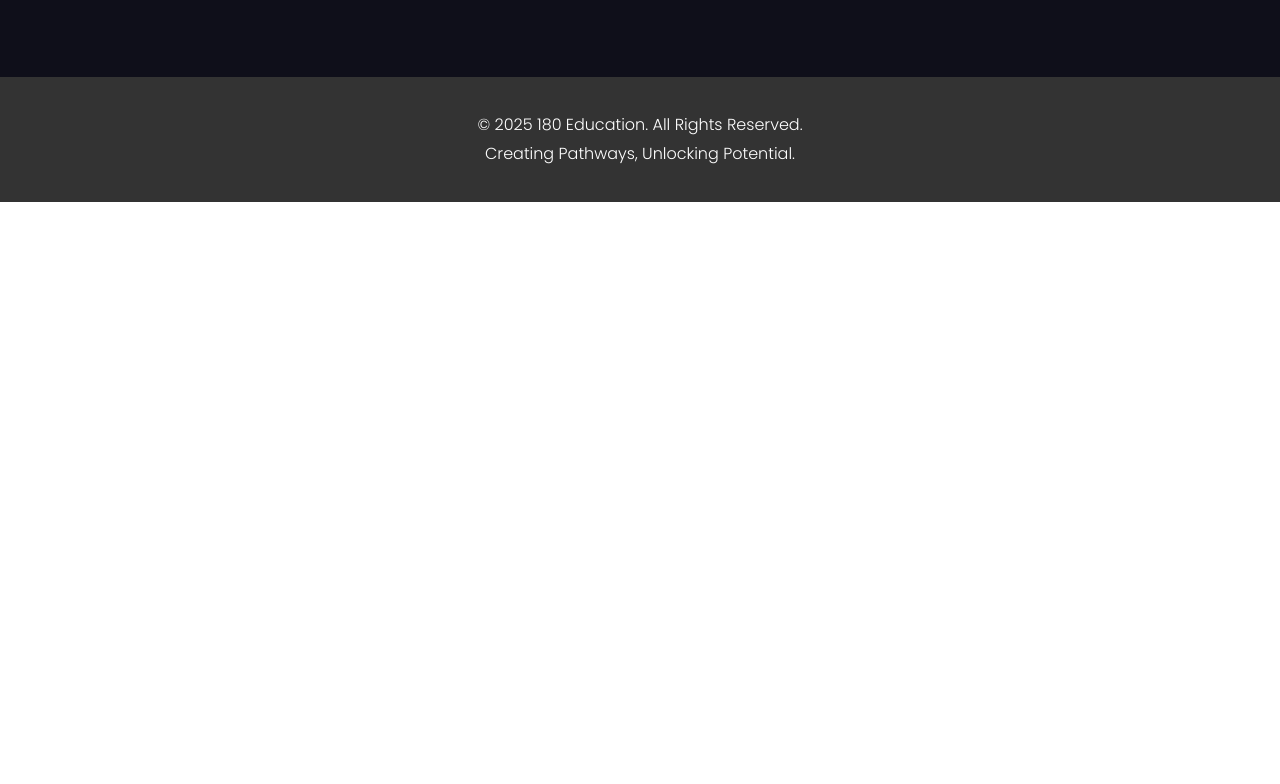
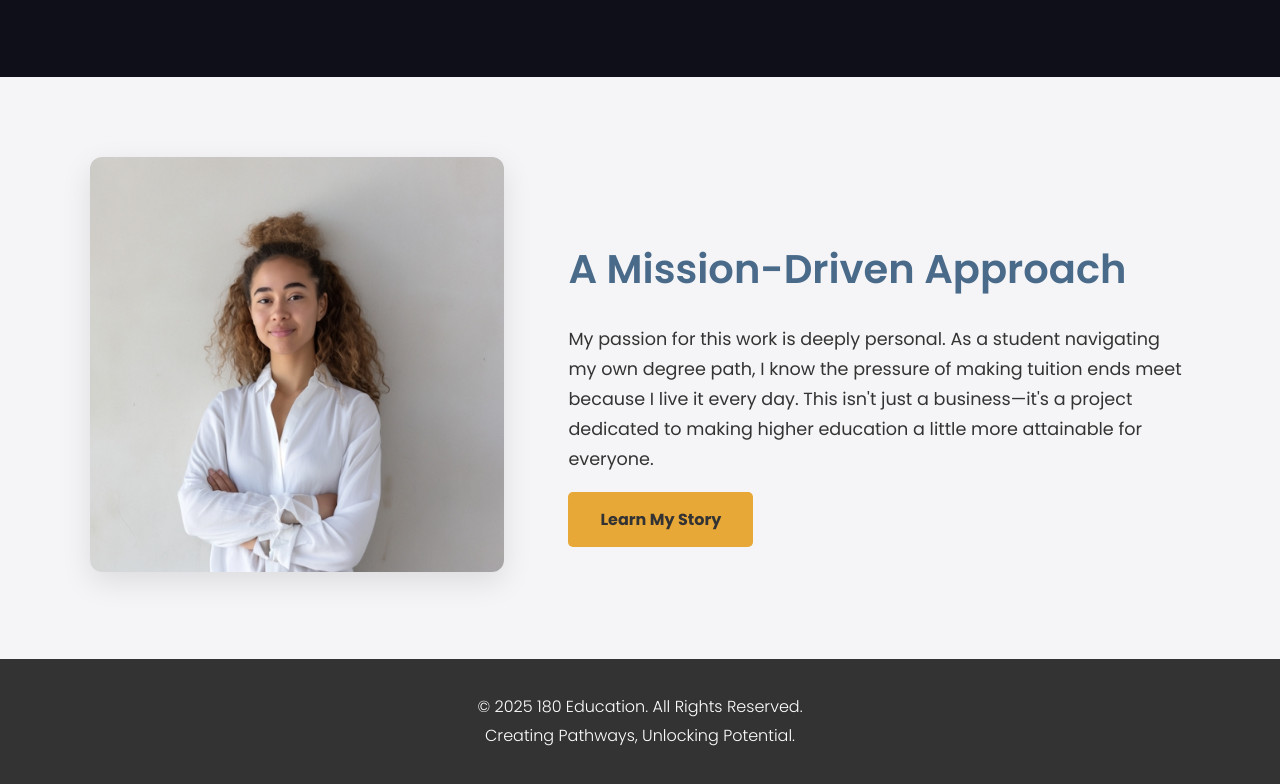
Before and after one commit to ToriaKami/180-education-website, a plain HTML site: page index.html in a window 1280 px wide. Shown: the part 1521-2305 px from the top of the page. Before the commit the page ends 1723 px from the top, so only its background shows below. Drawn offline with Linux system fonts and the light colour scheme.

Commit message:
Add files via upload

```diff
--- a/index.html
+++ b/index.html
@@ -44,7 +44,7 @@
         <!-- Services Redesign Section -->
 <section class="services-redesign">
     <div class="container">
-        <h2>How I Build Bridges</h2>
+        <h2>How We Can Help</h2>
         <div class="services-grid">
 
     <!-- Card 1: For Companies -->
@@ -104,6 +104,21 @@
 </div>
     </div>
 </section>
+<!-- About Teaser Section -->
+<section class="about-teaser">
+    <div class="container">
+        <div class="teaser-content">
+            <div class="teaser-image">
+                <img src="images/harper-profile.jpg" alt="A photo of Harper, founder of 180 Education">
+            </div>
+            <div class="teaser-text">
+                <h2>A Mission-Driven Approach</h2>
+                <p>My passion for this work is deeply personal. As a student navigating my own degree path, I know the pressure of making tuition ends meet because I live it every day. This isn't just a business—it's a project dedicated to making higher education a little more attainable for everyone.</p>
+                <a href="about.html" class="cta-button">Learn My Story</a>
+            </div>
+        </div>
+    </div>
+</section>
     </main>
 
     <!-- Footer Section -->
--- a/style.css
+++ b/style.css
@@ -531,3 +531,52 @@ footer p {
         grid-template-columns: 1fr; /* 1 column for mobile */
     }
 }
+
+/* --- About Teaser Section --- */
+.about-teaser {
+    background-color: var(--light-grey); /* Using the light background to create contrast */
+    padding: 5rem 2rem;
+}
+
+.teaser-content {
+    display: flex;
+    align-items: center; /* This vertically aligns the image and the text block */
+    gap: 4rem; /* Creates space between the image and text */
+    max-width: 1100px;
+    margin: 0 auto;
+}
+
+.teaser-image {
+    flex-basis: 40%; /* The image takes up 40% of the width */
+    min-width: 300px; /* Prevents the image from getting too squished */
+}
+
+.teaser-image img {
+    width: 100%;
+    border-radius: 12px;
+    box-shadow: 0 10px 30px rgba(0,0,0,0.1);
+}
+
+.teaser-text {
+    flex-basis: 60%; /* The text takes up 60% of the width */
+}
+
+.teaser-text h2 {
+    font-size: 2.5rem;
+    color: var(--primary-color);
+    margin-bottom: 1.5rem;
+}
+
+.teaser-text p {
+    margin-bottom: 2rem;
+    font-size: 1.1rem;
+    line-height: 1.7;
+}
+
+/* --- Responsiveness for the teaser section --- */
+@media (max-width: 768px) {
+    .teaser-content {
+        flex-direction: column; /* Stacks the image on top of the text on mobile */
+        gap: 2rem;
+    }
+}
```
Also changed, not shown: about.html (+13 -6 lines).
